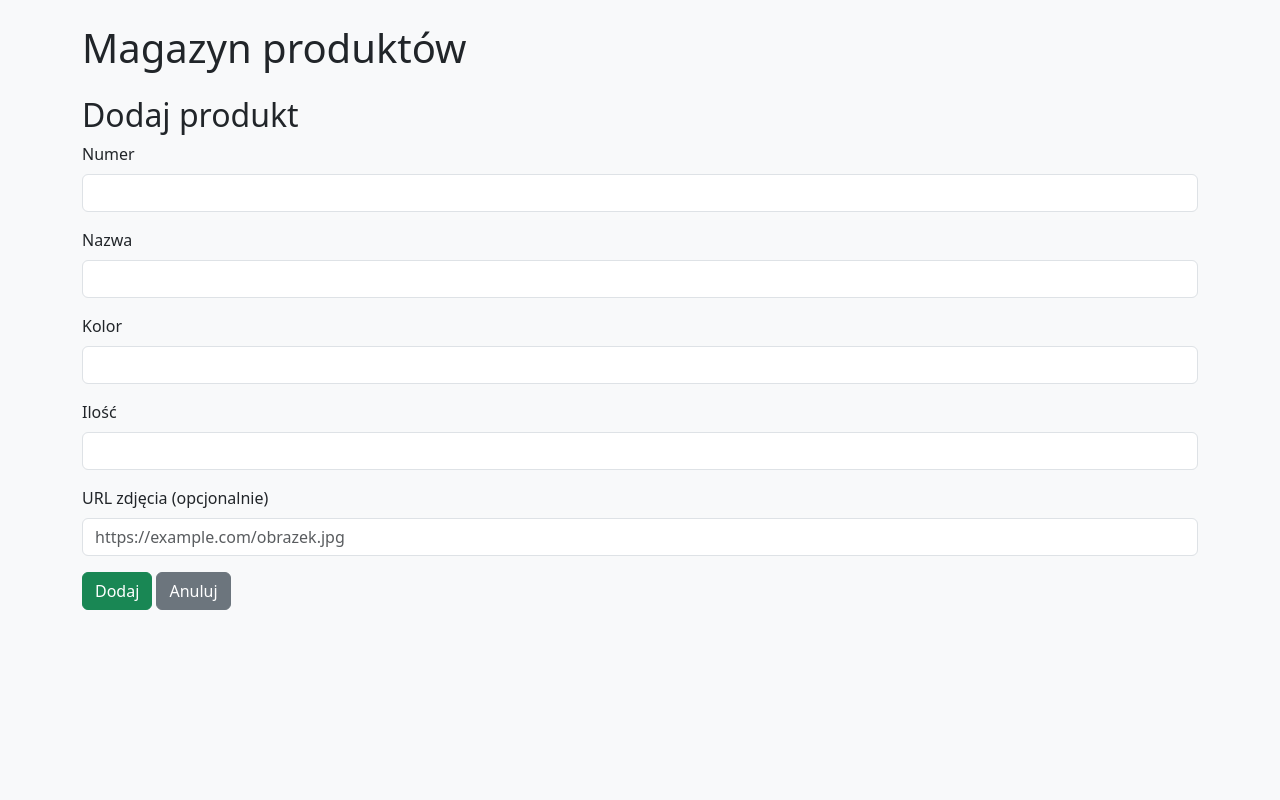
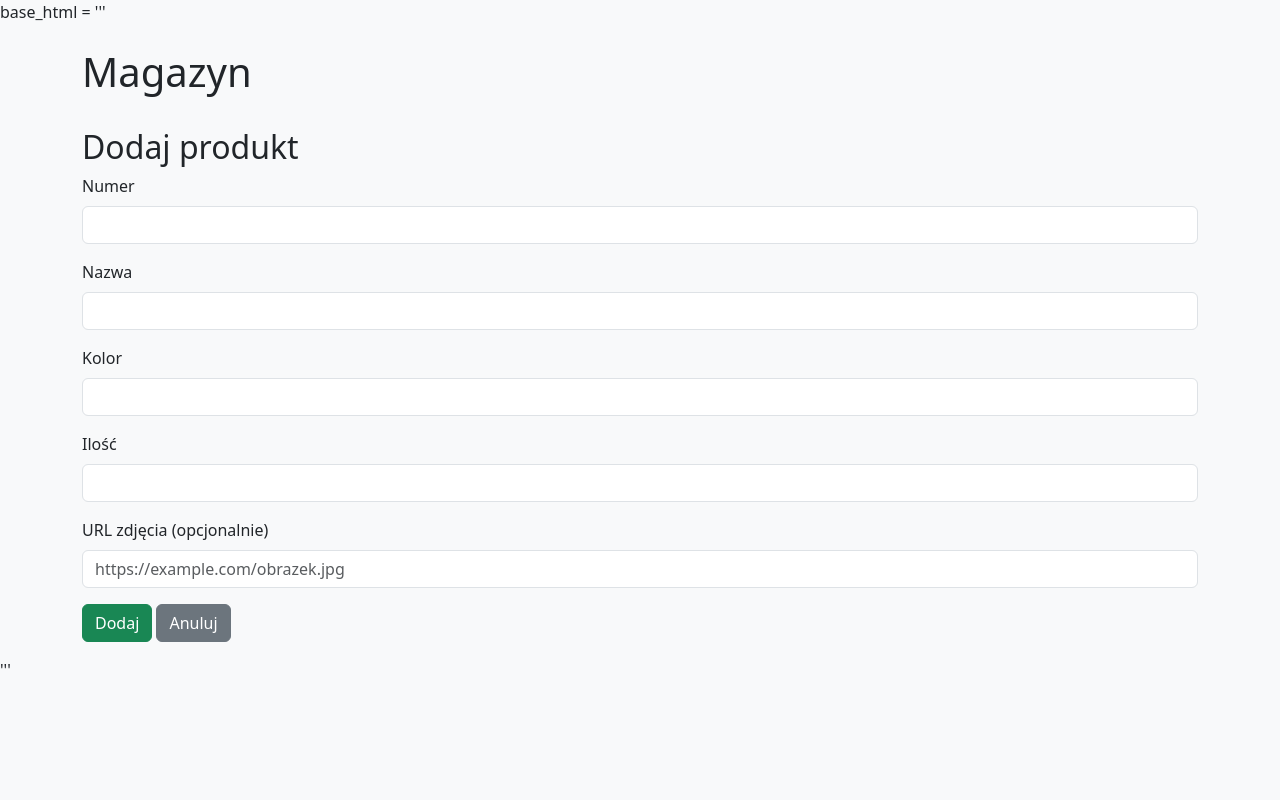
Before and after one commit to JaJariJaram/inventory, a Python web app: template templates/add_product.html in a window 1280 px wide. Run offline with Jinja, Linux system fonts and the light colour scheme; the template is opened without the code that fills it, so the values that code supplies are empty.

Commit message:
Update base.html

```diff
--- a/templates/base.html
+++ b/templates/base.html
@@ -1,15 +1,23 @@
+base_html = '''
 <!DOCTYPE html>
-<html lang="pl">
+<html>
 <head>
-    <meta charset="UTF-8" />
-    <meta name="viewport" content="width=device-width, initial-scale=1" />
     <title>Magazyn</title>
-    <link href="https://cdn.jsdelivr.net/npm/bootstrap@5.3.0/dist/css/bootstrap.min.css" rel="stylesheet" />
+    <link href="https://cdn.jsdelivr.net/npm/bootstrap@5.3.0/dist/css/bootstrap.min.css" rel="stylesheet">
 </head>
 <body class="bg-light">
-    <div class="container mt-4">
-        <h1 class="mb-4">Magazyn produktów</h1>
-        {% block content %}{% endblock %}
+<div class="container mt-4">
+    <div class="d-flex justify-content-between align-items-center mb-4">
+        <h1>Magazyn</h1>
+        {% if g.user %}
+        <div>
+            Zalogowany jako <strong>{{ g.user.username }}</strong>
+            <a href="{{ url_for('logout') }}" class="btn btn-sm btn-outline-secondary ms-2">Wyloguj</a>
+        </div>
+        {% endif %}
     </div>
+    {% block content %}{% endblock %}
+</div>
 </body>
 </html>
+'''
```
